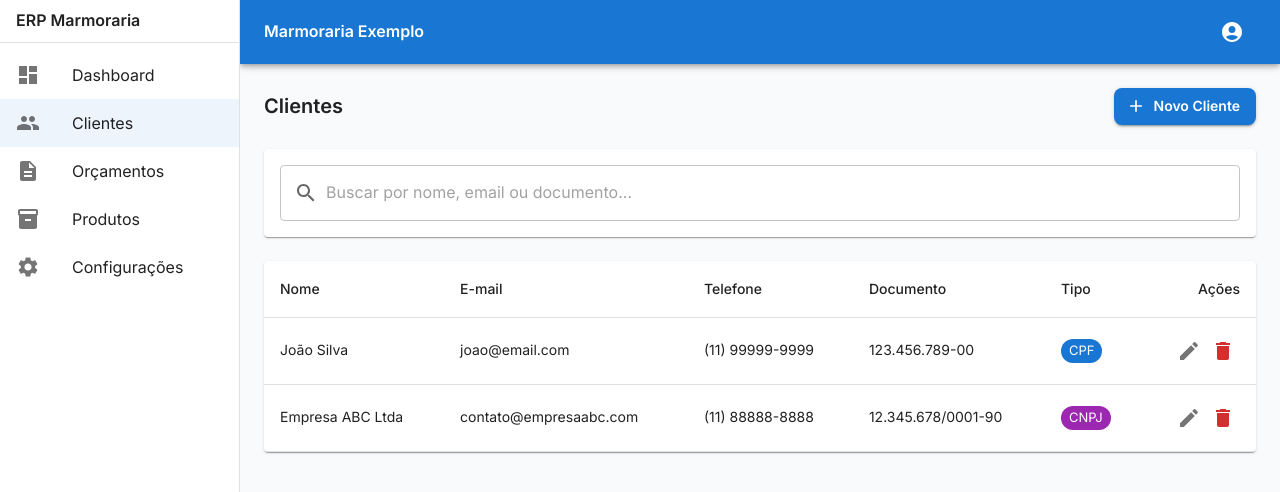
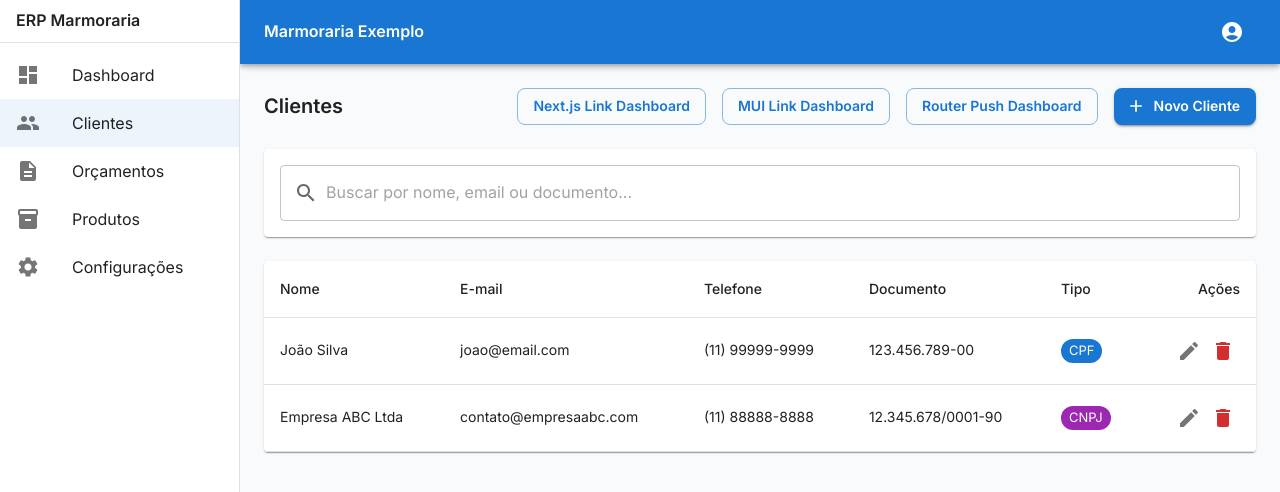
Before and after one commit to marcelobracet/lp-erp-marmoraria, a Next.js app: page /clientes in a window 1280 px wide. Shown: the top 492 px of the page. Built offline with nearby package versions, Linux system fonts and the light colour scheme.

Commit message:
feat(ERPC): enhance navigation and layout in Clientes and Dashboard pages

```diff
--- a/src/app/clientes/page.tsx
+++ b/src/app/clientes/page.tsx
@@ -20,6 +20,7 @@ import {
   IconButton,
   Chip,
   useTheme,
+  Link,
 } from '@mui/material';
 import {
   Add as AddIcon,
@@ -30,6 +31,8 @@ import {
 import { useForm } from 'react-hook-form';
 import { zodResolver } from '@hookform/resolvers/zod';
 import { z } from 'zod';
+import { useRouter } from 'next/navigation';
+import NextLink from 'next/link';
 import MainLayout from '@/components/layout/MainLayout';
 import { Client } from '@/types';
 
@@ -89,6 +92,7 @@ const mockClients: Client[] = [
 
 export default function ClientesPage() {
   const theme = useTheme();
+  const router = useRouter();
   const [clients, setClients] = useState<Client[]>(mockClients);
   const [openDialog, setOpenDialog] = useState(false);
   const [searchTerm, setSearchTerm] = useState('');
@@ -148,6 +152,11 @@ export default function ClientesPage() {
       client.document.includes(searchTerm)
   );
 
+  const handleTestNavigation = () => {
+    console.log('Testando navegação para dashboard...');
+    router.push('/dashboard');
+  };
+
   return (
     <MainLayout>
       <Box sx={{ flexGrow: 1 }}>
@@ -160,6 +169,18 @@ export default function ClientesPage() {
           }}
         >
           <Typography variant='h4'>Clientes</Typography>
+          <Box sx={{ display: 'flex', gap: 2 }}>
+            <NextLink href='/dashboard' passHref>
+              <Button variant='outlined' component='a'>
+                Next.js Link Dashboard
+              </Button>
+            </NextLink>
+            <Link href='/dashboard' sx={{ textDecoration: 'none' }}>
+              <Button variant='outlined'>MUI Link Dashboard</Button>
+            </Link>
+            <Button variant='outlined' onClick={handleTestNavigation}>
+              Router Push Dashboard
+            </Button>
             <Button
               variant='contained'
               startIcon={<AddIcon />}
@@ -168,7 +189,9 @@ export default function ClientesPage() {
               Novo Cliente
             </Button>
           </Box>
+        </Box>
 
+        {/* Busca */}
         <Paper sx={{ p: 2, mb: 3 }}>
           <TextField
             fullWidth
@@ -183,6 +206,7 @@ export default function ClientesPage() {
           />
         </Paper>
 
+        {/* Tabela */}
         <TableContainer component={Paper}>
           <Table>
             <TableHead>
@@ -232,6 +256,7 @@ export default function ClientesPage() {
           </Table>
         </TableContainer>
 
+        {/* Dialog de Cadastro/Edição */}
         <Dialog
           open={openDialog}
           onClose={handleCloseDialog}
--- a/src/components/layout/MainLayout.tsx
+++ b/src/components/layout/MainLayout.tsx
@@ -68,6 +68,19 @@ export default function MainLayout({ children }: MainLayoutProps) {
   const handleLogout = () => {
     // TODO: Implementar logout
     router.push('/login');
+  };
+
+  const handleNavigation = (path: string) => {
+    console.log('Navegando para:', path);
+    console.log('Pathname atual:', pathname);
+    console.log('Router:', router);
+
+    try {
+      router.push(path);
+      console.log('Navegação executada com sucesso');
+    } catch (error) {
+      console.error('Erro na navegação:', error);
+    }
   };
 
   return (
@@ -156,7 +169,7 @@ export default function MainLayout({ children }: MainLayoutProps) {
               <ListItem key={item.text} disablePadding>
                 <ListItemButton
                   selected={pathname === item.path}
-                  onClick={() => router.push(item.path)}
+                  onClick={() => handleNavigation(item.path)}
                 >
                   <ListItemIcon>{item.icon}</ListItemIcon>
                   <ListItemText primary={item.text} />
@@ -187,7 +200,7 @@ export default function MainLayout({ children }: MainLayoutProps) {
               <ListItem key={item.text} disablePadding>
                 <ListItemButton
                   selected={pathname === item.path}
-                  onClick={() => router.push(item.path)}
+                  onClick={() => handleNavigation(item.path)}
                 >
                   <ListItemIcon>{item.icon}</ListItemIcon>
                   <ListItemText primary={item.text} />
```
Also changed, not shown: src/app/dashboard/page.tsx (+4 -3 lines). Lines whose indentation alone changed are shown as unchanged.
